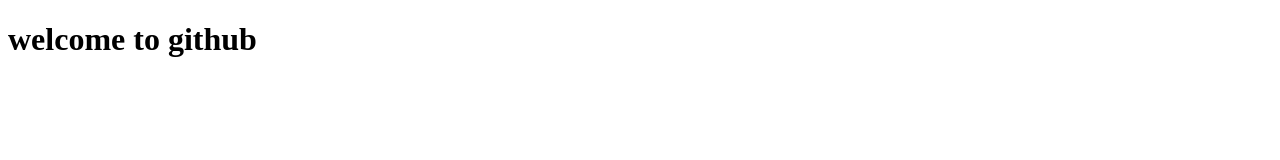
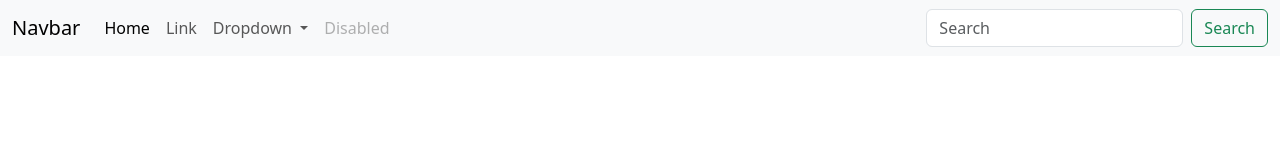
Before and after one commit to Maheshaba/Full-Stack-UI-2023, a website: page index.html in a window 1280 px wide. Drawn offline with nearby package versions, Linux system fonts and the light colour scheme.

Commit message:
navbar added

```diff
--- a/index.html
+++ b/index.html
@@ -1,11 +1,49 @@
-<!DOCTYPE html>
+<!doctype html>
 <html lang="en">
-<head>
-    <meta charset="UTF-8">
-    <meta name="viewport" content="width=device-width, initial-scale=1.0">
-    <title>Git Hub Demontration</title>
-</head>
-<body>
-    <h1>welcome to github</h1>
-</body>
+  <head>
+    <meta charset="utf-8">
+    <meta name="viewport" content="width=device-width, initial-scale=1">
+    <title>Bootstrap demo</title>
+    <link href="https://cdn.jsdelivr.net/npm/bootstrap@5.3.2/dist/css/bootstrap.min.css" rel="stylesheet" integrity="sha384-T3c6CoIi6uLrA9TneNEoa7RxnatzjcDSCmG1MXxSR1GAsXEV/Dwwykc2MPK8M2HN" crossorigin="anonymous">
+  </head>
+  <body>
+
+    <nav class="navbar navbar-expand-lg bg-body-tertiary">
+        <div class="container-fluid">
+          <a class="navbar-brand" href="#">Navbar</a>
+          <button class="navbar-toggler" type="button" data-bs-toggle="collapse" data-bs-target="#navbarSupportedContent" aria-controls="navbarSupportedContent" aria-expanded="false" aria-label="Toggle navigation">
+            <span class="navbar-toggler-icon"></span>
+          </button>
+          <div class="collapse navbar-collapse" id="navbarSupportedContent">
+            <ul class="navbar-nav me-auto mb-2 mb-lg-0">
+              <li class="nav-item">
+                <a class="nav-link active" aria-current="page" href="#">Home</a>
+              </li>
+              <li class="nav-item">
+                <a class="nav-link" href="#">Link</a>
+              </li>
+              <li class="nav-item dropdown">
+                <a class="nav-link dropdown-toggle" href="#" role="button" data-bs-toggle="dropdown" aria-expanded="false">
+                  Dropdown
+                </a>
+                <ul class="dropdown-menu">
+                  <li><a class="dropdown-item" href="#">Action</a></li>
+                  <li><a class="dropdown-item" href="#">Another action</a></li>
+                  <li><hr class="dropdown-divider"></li>
+                  <li><a class="dropdown-item" href="#">Something else here</a></li>
+                </ul>
+              </li>
+              <li class="nav-item">
+                <a class="nav-link disabled" aria-disabled="true">Disabled</a>
+              </li>
+            </ul>
+            <form class="d-flex" role="search">
+              <input class="form-control me-2" type="search" placeholder="Search" aria-label="Search">
+              <button class="btn btn-outline-success" type="submit">Search</button>
+            </form>
+          </div>
+        </div>
+      </nav>
+    <script src="https://cdn.jsdelivr.net/npm/bootstrap@5.3.2/dist/js/bootstrap.bundle.min.js" integrity="sha384-C6RzsynM9kWDrMNeT87bh95OGNyZPhcTNXj1NW7RuBCsyN/o0jlpcV8Qyq46cDfL" crossorigin="anonymous"></script>
+  </body>
 </html>
```
